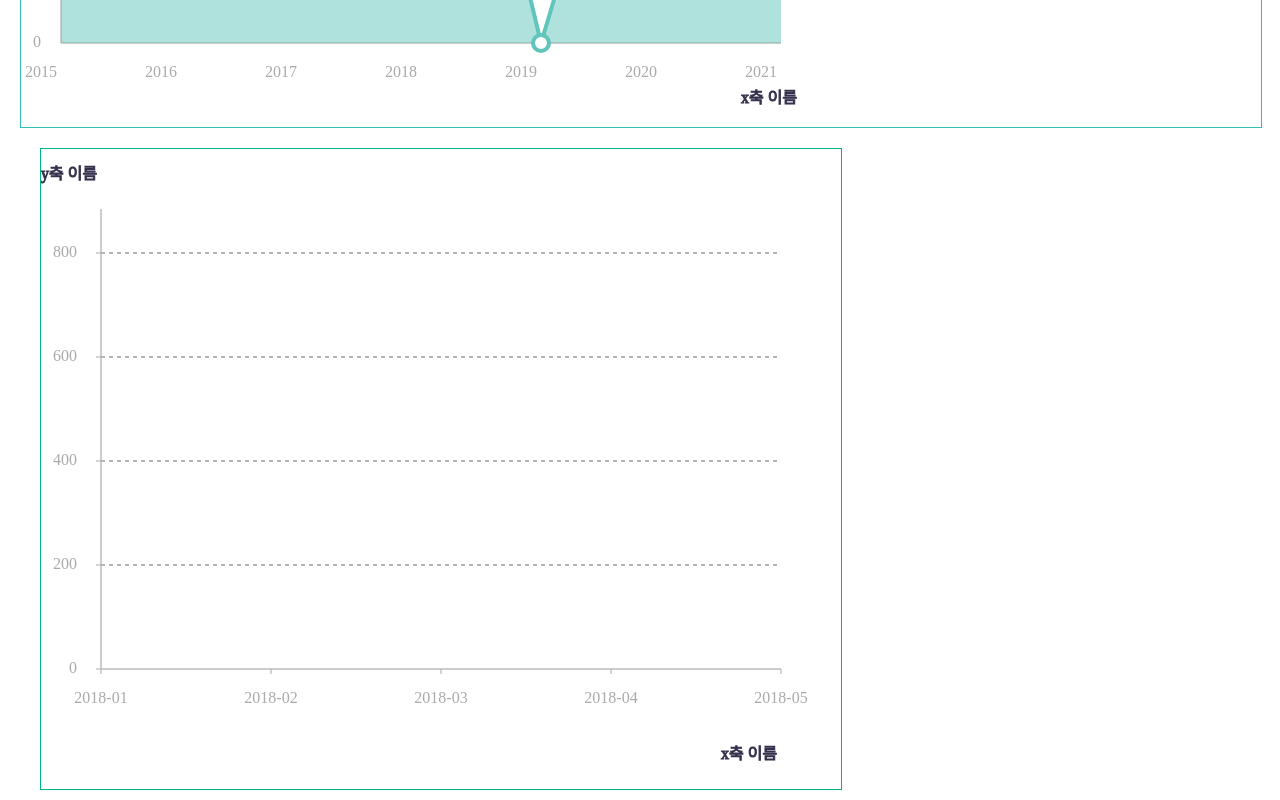
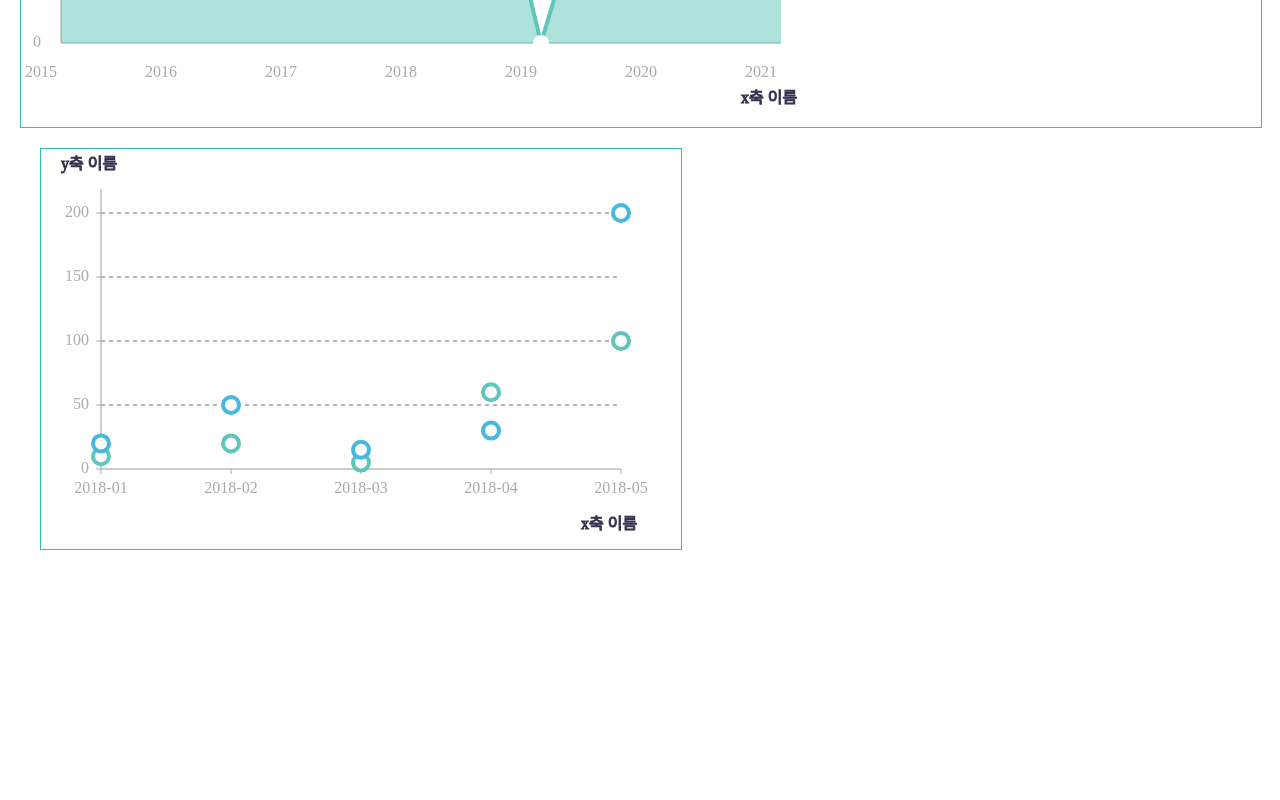
Before and after one commit to hyeyoon/dopyo.js, a website built with webpack: page index.html in a window 1280 px wide. Shown: the part 538-1338 px from the top of the page. After the commit the page ends 1133 px from the top, so only its background shows below. Built offline with nearby package versions, Linux system fonts and the light colour scheme.

Commit message:
Add calculate data corrdinate function and drawDots function

```diff
--- a/src/assets/sass/components/chart.scss
+++ b/src/assets/sass/components/chart.scss
@@ -65,7 +65,7 @@
     circle {
       fill: #fff;
       stroke-width: 4;
-      stroke: #60c5ba;
+      // stroke: #60c5ba;
       transition: all ease 0.5s;
       &:hover {
         stroke-width: 6;
@@ -86,6 +86,7 @@
   margin: 20px;
   svg {
     margin: 0 auto;
-    border: 1px solid #00b584;
+    padding: 0 20px;
+    border: 1px solid #32bebe;
   }
 }
--- a/src/js/Utils/calculate.js
+++ b/src/js/Utils/calculate.js
@@ -17,10 +17,19 @@ module.exports = {
   getFiveMultipleNum(num) {
     return Math.floor(num / 10) * 10;
   },
-  calculateYAxis(max, min) {
-    const unit = 5;
-    const digit = 10;
-    const gap = this.calculateGap(max, min, unit, digit);
+  getXAxisWidth(width, padding) {
+    return width - (padding * 2);
+  },
+  getYAxisHeight(height, padding) {
+    return height - (padding * 2);
+  },
+  calculateXAxisGap(xAxisWidth, length) {
+    return Math.floor(xAxisWidth / (length - 1));
+  },
+  calculateYAxis(max, min, unit, digit) {
+    // const unit = 5;
+    // const digit = 10;
+    const gap = this.calculateYAxisGap(max, min, unit, digit);
     if (min < 0) {
       min = _c.getFiveMultipleNum(min);
     }
@@ -28,24 +37,25 @@ module.exports = {
     for (let i = 0; i < unit; i++) {
       yAxisData.push(min + (i * gap));
     }
-    return {unit, yAxisData};
+    return yAxisData;
   },
-  calculateGap(max, min, unit, digit) {
-    let gap = Math.abs(Math.ceil(((max - min) / unit / digit))) * digit;
-    if (gap <= 5) {
+  calculateYAxisGap(max, min, unit, digit) {
+    let gap;
+    let tmpGap = Math.abs(Math.ceil(((max - min) / unit / digit))) * digit;
+    if (tmpGap < 5) {
       gap = 5;
       return
-    } else if (gap < 10) {
+    } else if (tmpGap < 10) {
       gap = 10;
       return
-    } else if (gap < 20) {
+    } else if (tmpGap < 20) {
       gap = 20;
       return
-    } else if (gap < 30) {
+    } else if (tmpGap < 30) {
       gap = 30;
       return
     } else {
-      gap = Math.ceil(gap / 50) * 50;
+      gap = Math.ceil(tmpGap / 50) * 50;
     }
     return gap;
   }
--- a/src/js/charts/dopyo.js
+++ b/src/js/charts/dopyo.js
@@ -2,19 +2,23 @@ import _h from '../Utils/helper';
 import _c from '../Utils/calculate';
 export default class Dopyo {
   constructor({padding, size, containerEl, data, options}) {
-    this.padding = !this.padding ? 60 : padding;
+    this.padding = !this.padding ? 40 : padding;
     this.size = size;
     this.containerEl = _h.selectEl(containerEl);
     this.data = data;
     this.options = options;
     this.svgEl = this.appendSvgEl(size);
+    // y축 단위
+    this.unit = 5;
+    // 자리수
+    this.digit = 10;
   }
   init() {
     this.drawXAxis([this.padding, this.size]);
     this.drawXAxisLabels([this.padding, this.size, this.data.xAxis]);
     this.drawYAxis([this.padding, this.size]);
-    this.drawYAxisLabels([this.padding, this.size, this.data.series]);
-    this.drawData([this.padidng, this.size, this.data.series]);
+    this.drawYAxisLabels([this.padding, this.size, this.data.series, this.unit, this.digit]);
+    this.drawData([this.padding, this.size, this.data, this.unit, this.digit]);
     this.drawChart(this.containerEl, this.svgEl);
   }
   appendSvgEl({width, height}) {
@@ -47,8 +51,8 @@ export default class Dopyo {
     `;
   }
   drawXAxisLabels([padding, size, xAxisData]) {
-    const xAxisWidth = size.width - (padding * 2);
-    const gap = Math.floor(xAxisWidth / (xAxisData.length - 1));
+    const xAxisWidth = _c.getXAxisWidth(size.width, padding);
+    const gap = _c.calculateXAxisGap(xAxisWidth, xAxisData.length);
     const xAxisLabels = xAxisData.map((data, index) => {
       return `
         <text x="${padding + (gap * index)}" y="${size.height - (padding * 1.5)}">${data}</text>
@@ -79,14 +83,14 @@ export default class Dopyo {
       </g>
     `;
   }
-  drawYAxisLabels([padding, size, series], showGrid = true) {
+  drawYAxisLabels([padding, size, series, unit, digit], showGrid = true) {
     let max = _c.getArraysMax(_c.getDataSet(series));
     let min = (_c.getArraysMin(_c.getDataSet(series)) < 0) ? _c.getArraysMin(_c.getDataSet(series)) : 0;
-    const yAxisHeight = size.height - (padding * 2);
-    const {unit, yAxisData} = _c.calculateYAxis(max, min);
+    const yAxisHeight = _c.getYAxisHeight(size.height, padding);
+    const yAxisData = _c.calculateYAxis(max, min, unit, digit);
     const yAxisLabels = yAxisData.map((data, index) => {
       return `
-        <text x="${padding / 2 * 1.2}" y="${(yAxisHeight - (yAxisHeight / unit * index)) }">${data}</text>
+        <text x="${padding / 2 * 1.4}" y="${(yAxisHeight - (yAxisHeight / unit * index)) }">${data}</text>
         <line x1="${padding - 5}" x2="${padding}" y1="${(yAxisHeight - (yAxisHeight / unit * index))}" y2="${(yAxisHeight - (yAxisHeight / unit * index))}" />
       `;
     }).join("");
@@ -96,16 +100,43 @@ export default class Dopyo {
     }
   }
   drawYAxisGrid({padding, size, yAxisData, unit}) {
-    const yAxisHeight = size.height - (padding * 2);
+    const yAxisHeight = _c.getYAxisHeight(size.height, padding);
     const yAxisGrid = yAxisData.map((data, index) => {
       return `<line x1="${padding}" x2="${size.width - padding}" y1="${(yAxisHeight - (yAxisHeight / unit * index))}" y2="${(yAxisHeight - (yAxisHeight / unit * index))}" />`
     }).join("");
     this.svgEl.innerHTML += `<g class="grid y-axis-grid">${yAxisGrid}</g>`;
   }
-  drawData({padding, size, data}) {
+  drawData([padding, size, data, unit, digit]) {
+    let max = _c.getArraysMax(_c.getDataSet(data.series));
+    let min = (_c.getArraysMin(_c.getDataSet(data.series)) < 0) ? _c.getArraysMin(_c.getDataSet(data.series)) : 0;
+    const yAxisHeight = _c.getYAxisHeight(size.height, padding);
+    const standardYAxis = {
+      value:  _c.calculateYAxisGap(max, min, unit, digit),
+      yCoordinate: yAxisHeight / unit
+    }
+
+    const xAxisGap = _c.calculateXAxisGap(_c.getXAxisWidth(size.width, padding), data.xAxis.length);
+
+    data.series.forEach((item, index) => {
+      item.calculatedData = item.data.map((x, i) => {
+        return [padding + (xAxisGap * i), yAxisHeight - (x * standardYAxis.yCoordinate / standardYAxis.value)];
+      })
+    })
+
     // this.drawArea();
     // this.drawLine();
-    // this.drawDots();
+    this.svgEl.innerHTML += `<g class="data">${this.drawDots(data.series)}</g>`
+  }
+  drawDots(series) {
+    let dotsGroup;
+    const colors = ['#60c5ba', '#47b8e0'];
+    series.forEach((item, index) => {
+      let dots = item.calculatedData.map((x, i) => {
+        return `<circle cx="${x[0]}" cy="${x[1]}" r="8" stroke="${colors[index]}" fill="#fff" data-value="${item.data[i]}" />`
+      }).join("");
+      dotsGroup += `<g class="dots">${dots}</g>`;
+    })
+    return dotsGroup;
   }
   drawChart(containerEl, svgEl) {
     containerEl.appendChild(svgEl);
--- a/src/main.js
+++ b/src/main.js
@@ -8,8 +8,8 @@ if (module.hot) {
 document.addEventListener('DOMContentLoaded', () => {
   const dopyo = new Dopyo({
     size: {
-      width: 800,
-      height: 640,
+      width: 600,
+      height: 400,
     },
     containerEl: '#dopyo-chart',
     data: {
@@ -21,7 +21,7 @@ document.addEventListener('DOMContentLoaded', () => {
         },
         {
           name: '라인그래프2',
-          data: [20, 50, 15, 30, 800]
+          data: [20, 50, 15, 30, 200]
         },
       ]
     },
```
